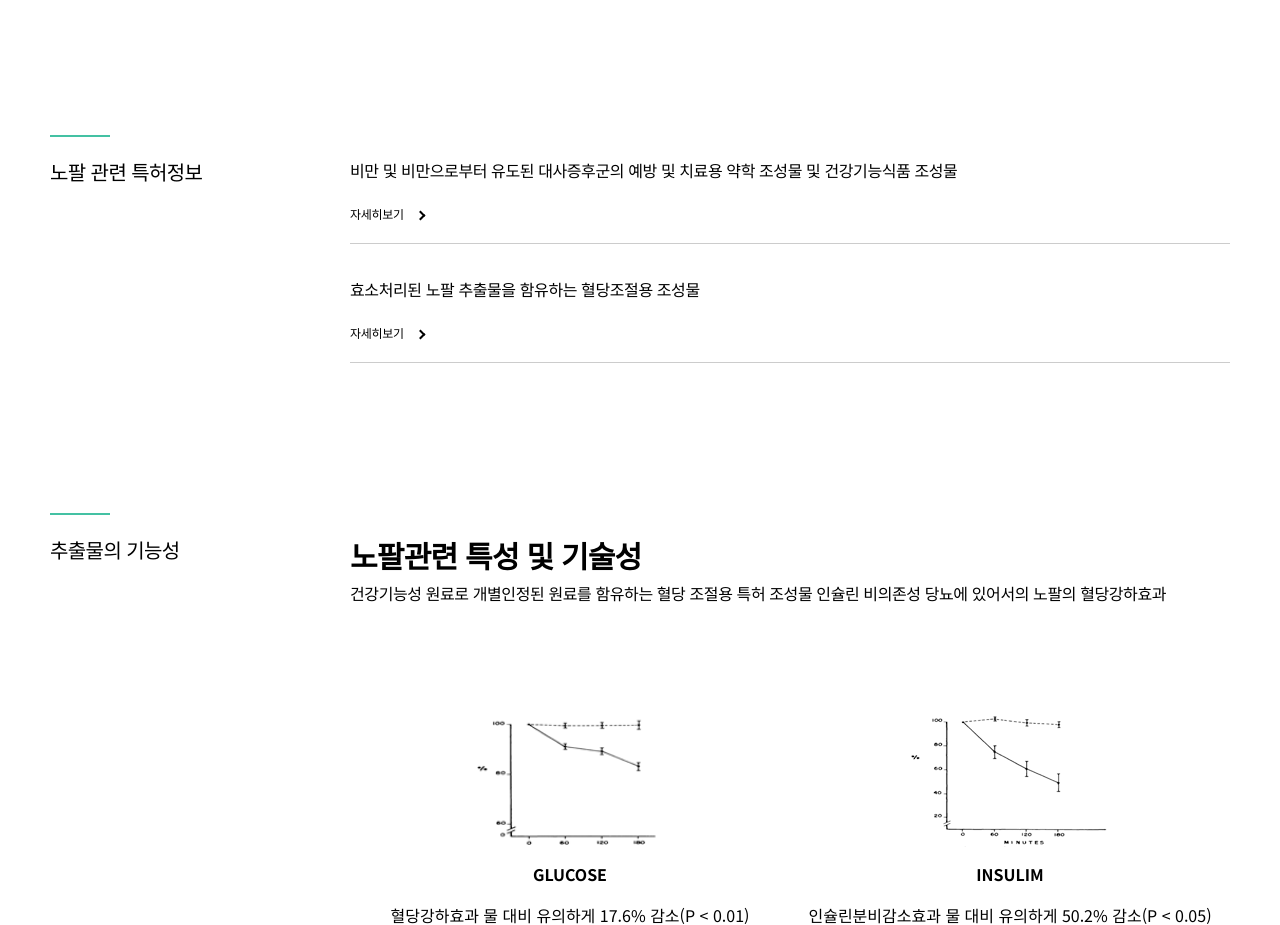
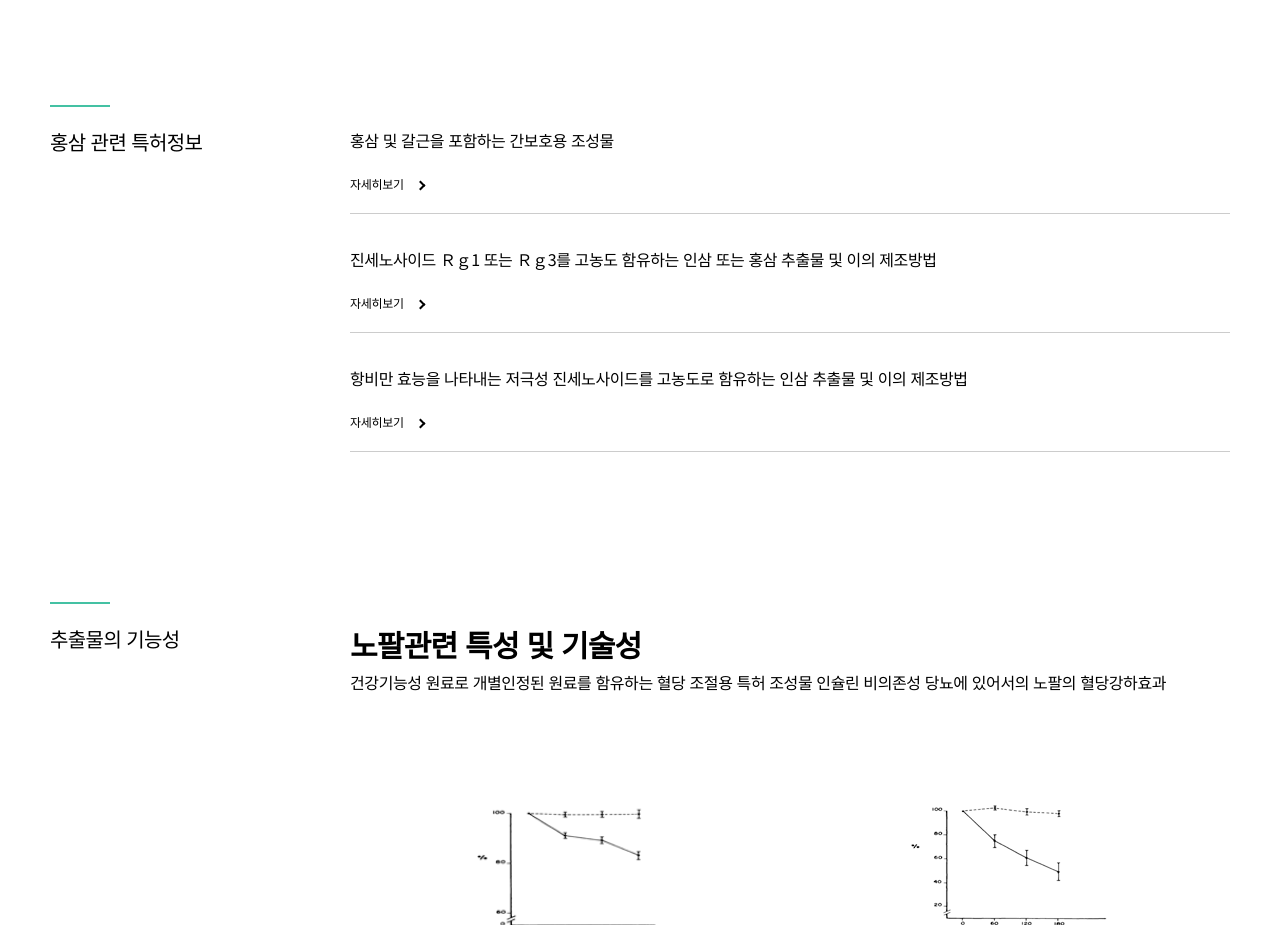
Before and after one commit to pia9322/BioBom, a plain HTML site: page rnd_02/hongsam.html in a window 1280 px wide. Shown: the part 2600-3525 px from the top of the page. Drawn offline with Linux system fonts and the light colour scheme.

Commit message:
reload
reload _newpage

```diff
--- a/rnd_02/hongsam.html
+++ b/rnd_02/hongsam.html
@@ -345,8 +345,6 @@
                                 <i class="point_dots_02"></i>of preparing the same)
                             </span>
                         </p>
-                        <br>
-                        <br>
 
                     </div>
 
@@ -361,7 +359,7 @@
                         <p class="text_wrap">
                             <span class="text_bar"></span>
                             <span class="text_title new_font_02">
-                                노팔 관련 특허정보
+                                홍삼 관련 특허정보
                             </span>
                         </p>
                     </div>
@@ -369,7 +367,7 @@
                     <div class="right_content">
                         <p class="new_text_wrap wrap_01">
                             <span class="new_font_03 text_01">
-                                비만 및 비만으로부터 유도된 대사증후군의 예방 및 치료용 약학 조성물 및 건강기능식품 조성물
+                                홍삼 및 갈근을 포함하는 간보호용 조성물
                             </span>
                             <a href="https://doi.org/10.8080/1020170137756" target="_blank" class="text_02">
                                 자세히보기 <i class="arrow_right"></i>
@@ -378,7 +376,17 @@
 
                         <p class="new_text_wrap wrap_01">
                             <span class="new_font_03 text_01">
-                                효소처리된 노팔 추출물을 함유하는 혈당조절용 조성물
+                                진세노사이드 Ｒｇ1 또는 Ｒｇ3를 고농도 함유하는 인삼 또는 홍삼 추출물 및 이의 제조방법
+                            </span>
+
+                            <a href="https://doi.org/10.8080/1020120059250" target="_blank" class="text_02">
+                                자세히보기 <i class="arrow_right"></i>
+                            </a>
+                        </p>
+
+                        <p class="new_text_wrap wrap_01">
+                            <span class="new_font_03 text_01">
+                                항비만 효능을 나타내는 저극성 진세노사이드를 고농도로 함유하는 인삼 추출물 및 이의 제조방법
                             </span>
 
                             <a href="https://doi.org/10.8080/1020120059250" target="_blank" class="text_02">
```
